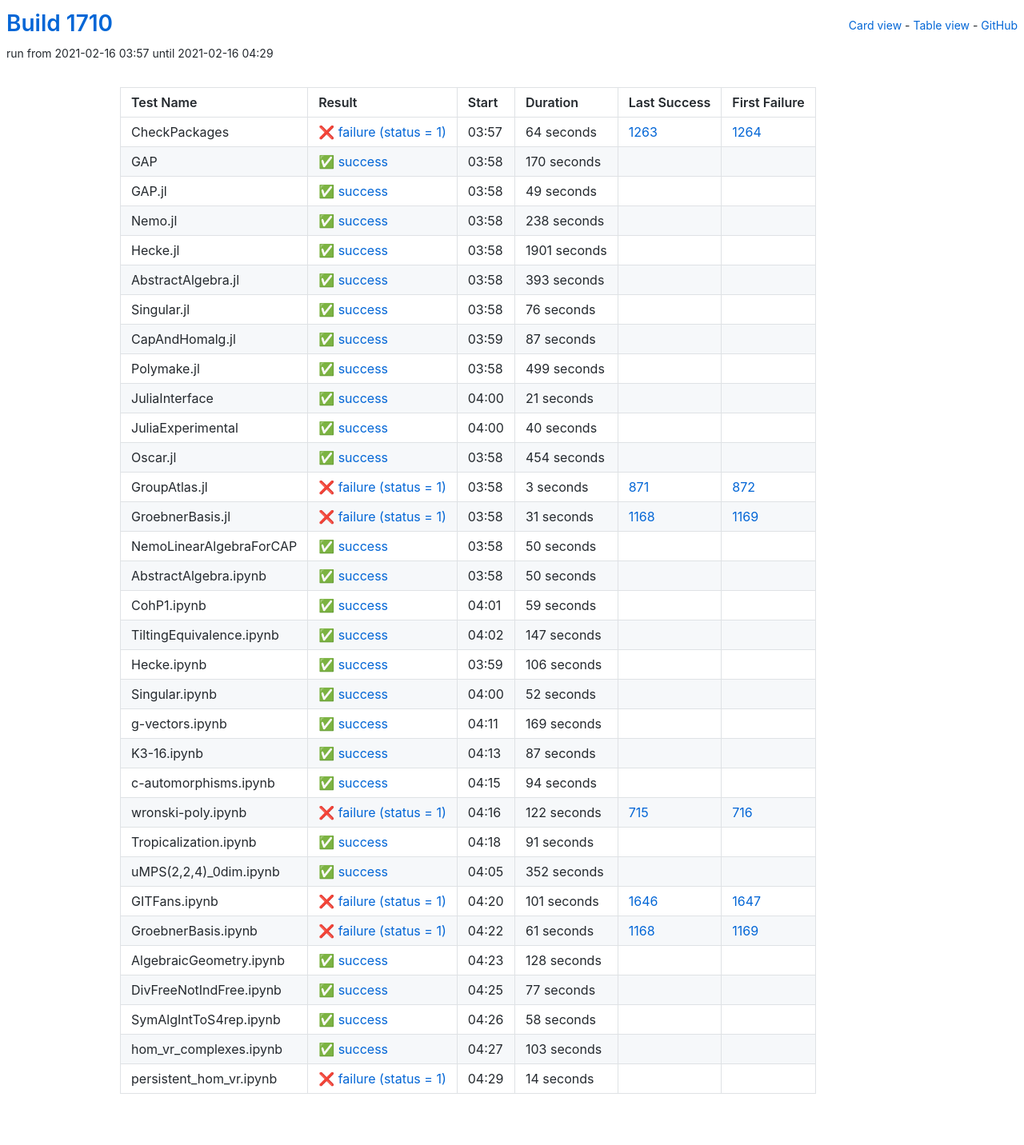
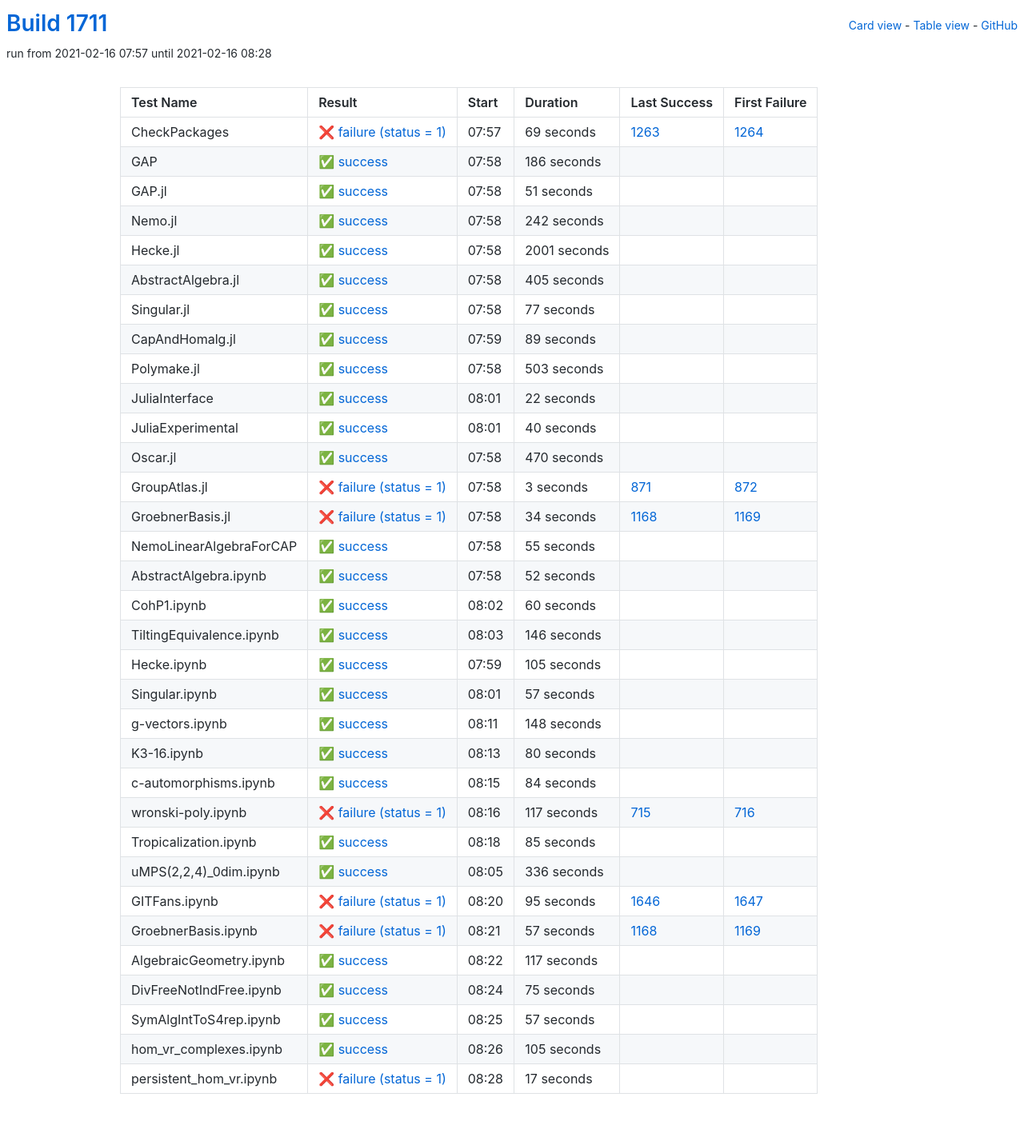
Before and after one commit to oscar-system/oscar-ci-status-stable, a Jekyll site: the page built from table.html, in a window 1280 px wide. Shown: the whole page at 80% size. Built offline with Jekyll 4.4.1, drawn with Linux system fonts in a browser that asks for light colours.

Commit message:
Build #1711

```diff
--- a/_data/ci.yml
+++ b/_data/ci.yml
@@ -1,6 +1,6 @@
 ---
-build: 1710
-build_url: https://oscarci.mathematik.uni-kl.de/job/oscar-stable/1710/
+build: 1711
+build_url: https://oscarci.mathematik.uni-kl.de/job/oscar-stable/1711/
 job: oscar-stable
 organization: oscar-system
 repo: oscar-ci-status-stable
@@ -8,128 +8,128 @@ repourl: https://github.com/oscar-system/oscar-ci-status-stable
 tests:
 - name: CheckPackages
   id: checkpackages
-  log: https://oscarci.mathematik.uni-kl.de/job/oscar-stable/1710/artifact/logs/build-1710/CheckPackages.log
-  start: 2021-02-16 03:57
+  log: https://oscarci.mathematik.uni-kl.de/job/oscar-stable/1711/artifact/logs/build-1711/CheckPackages.log
+  start: 2021-02-16 07:57
   success: false
   exitcode: 1
   status: failure
-  duration: 64
+  duration: 69
   last_success: 1263
   last_success_url: https://oscarci.mathematik.uni-kl.de/job/oscar-stable/1263/
   first_failure: 1264
   first_failure_url: https://oscarci.mathematik.uni-kl.de/job/oscar-stable/1264/
 - name: GAP
   id: gap
-  log: https://oscarci.mathematik.uni-kl.de/job/oscar-stable/1710/artifact/logs/build-1710/GAP.log
-  start: 2021-02-16 03:58
+  log: https://oscarci.mathematik.uni-kl.de/job/oscar-stable/1711/artifact/logs/build-1711/GAP.log
+  start: 2021-02-16 07:58
   success: true
   exitcode: 0
   status: success
-  duration: 170
+  duration: 186
   last_success: false
   last_success_url:
   first_failure: false
   first_failure_url:
 - name: GAP.jl
   id: gap-jl
-  log: https://oscarci.mathematik.uni-kl.de/job/oscar-stable/1710/artifact/logs/build-1710/GAP.jl.log
-  start: 2021-02-16 03:58
+  log: https://oscarci.mathematik.uni-kl.de/job/oscar-stable/1711/artifact/logs/build-1711/GAP.jl.log
+  start: 2021-02-16 07:58
   success: true
   exitcode: 0
   status: success
-  duration: 49
+  duration: 51
   last_success: false
   last_success_url:
   first_failure: false
   first_failure_url:
 - name: Nemo.jl
   id: nemo-jl
-  log: https://oscarci.mathematik.uni-kl.de/job/oscar-stable/1710/artifact/logs/build-1710/Nemo.jl.log
-  start: 2021-02-16 03:58
+  log: https://oscarci.mathematik.uni-kl.de/job/oscar-stable/1711/artifact/logs/build-1711/Nemo.jl.log
+  start: 2021-02-16 07:58
   success: true
   exitcode: 0
   status: success
-  duration: 238
+  duration: 242
   last_success: false
   last_success_url:
   first_failure: false
   first_failure_url:
 - name: Hecke.jl
   id: hecke-jl
-  log: https://oscarci.mathematik.uni-kl.de/job/oscar-stable/1710/artifact/logs/build-1710/Hecke.jl.log
-  start: 2021-02-16 03:58
+  log: https://oscarci.mathematik.uni-kl.de/job/oscar-stable/1711/artifact/logs/build-1711/Hecke.jl.log
+  start: 2021-02-16 07:58
   success: true
   exitcode: 0
   status: success
-  duration: 1901
+  duration: 2001
   last_success: false
   last_success_url:
   first_failure: false
   first_failure_url:
 - name: AbstractAlgebra.jl
   id: abstractalgebra-jl
-  log: https://oscarci.mathematik.uni-kl.de/job/oscar-stable/1710/artifact/logs/build-1710/AbstractAlgebra.jl.log
-  start: 2021-02-16 03:58
+  log: https://oscarci.mathematik.uni-kl.de/job/oscar-stable/1711/artifact/logs/build-1711/AbstractAlgebra.jl.log
+  start: 2021-02-16 07:58
   success: true
   exitcode: 0
   status: success
-  duration: 393
+  duration: 405
   last_success: false
   last_success_url:
   first_failure: false
   first_failure_url:
 - name: Singular.jl
   id: singular-jl
-  log: https://oscarci.mathematik.uni-kl.de/job/oscar-stable/1710/artifact/logs/build-1710/Singular.jl.log
-  start: 2021-02-16 03:58
+  log: https://oscarci.mathematik.uni-kl.de/job/oscar-stable/1711/artifact/logs/build-1711/Singular.jl.log
+  start: 2021-02-16 07:58
   success: true
   exitcode: 0
   status: success
-  duration: 76
+  duration: 77
   last_success: false
   last_success_url:
   first_failure: false
   first_failure_url:
 - name: CapAndHomalg.jl
   id: capandhomalg-jl
-  log: https://oscarci.mathematik.uni-kl.de/job/oscar-stable/1710/artifact/logs/build-1710/CapAndHomalg.jl.log
-  start: 2021-02-16 03:59
+  log: https://oscarci.mathematik.uni-kl.de/job/oscar-stable/1711/artifact/logs/build-1711/CapAndHomalg.jl.log
+  start: 2021-02-16 07:59
   success: true
   exitcode: 0
   status: success
-  duration: 87
+  duration: 89
   last_success: false
   last_success_url:
   first_failure: false
   first_failure_url:
 - name: Polymake.jl
   id: polymake-jl
-  log: https://oscarci.mathematik.uni-kl.de/job/oscar-stable/1710/artifact/logs/build-1710/Polymake.jl.log
-  start: 2021-02-16 03:58
+  log: https://oscarci.mathematik.uni-kl.de/job/oscar-stable/1711/artifact/logs/build-1711/Polymake.jl.log
+  start: 2021-02-16 07:58
   success: true
   exitcode: 0
   status: success
-  duration: 499
+  duration: 503
   last_success: false
   last_success_url:
   first_failure: false
   first_failure_url:
 - name: JuliaInterface
   id: juliainterface
-  log: https://oscarci.mathematik.uni-kl.de/job/oscar-stable/1710/artifact/logs/build-1710/JuliaInterface.log
-  start: 2021-02-16 04:00
+  log: https://oscarci.mathematik.uni-kl.de/job/oscar-stable/1711/artifact/logs/build-1711/JuliaInterface.log
+  start: 2021-02-16 08:01
   success: true
   exitcode: 0
   status: success
-  duration: 21
+  duration: 22
   last_success: false
   last_success_url:
   first_failure: false
   first_failure_url:
 - name: JuliaExperimental
   id: juliaexperimental
-  log: https://oscarci.mathematik.uni-kl.de/job/oscar-stable/1710/artifact/logs/build-1710/JuliaExperimental.log
-  start: 2021-02-16 04:00
+  log: https://oscarci.mathematik.uni-kl.de/job/oscar-stable/1711/artifact/logs/build-1711/JuliaExperimental.log
+  start: 2021-02-16 08:01
   success: true
   exitcode: 0
   status: success
@@ -140,20 +140,20 @@ tests:
   first_failure_url:
 - name: Oscar.jl
   id: oscar-jl
-  log: https://oscarci.mathematik.uni-kl.de/job/oscar-stable/1710/artifact/logs/build-1710/Oscar.jl.log
-  start: 2021-02-16 03:58
+  log: https://oscarci.mathematik.uni-kl.de/job/oscar-stable/1711/artifact/logs/build-1711/Oscar.jl.log
+  start: 2021-02-16 07:58
   success: true
   exitcode: 0
   status: success
-  duration: 454
+  duration: 470
   last_success: false
   last_success_url:
   first_failure: false
   first_failure_url:
 - name: GroupAtlas.jl
   id: groupatlas-jl
-  log: https://oscarci.mathematik.uni-kl.de/job/oscar-stable/1710/artifact/logs/build-1710/GroupAtlas.jl.log
-  start: 2021-02-16 03:58
+  log: https://oscarci.mathematik.uni-kl.de/job/oscar-stable/1711/artifact/logs/build-1711/GroupAtlas.jl.log
+  start: 2021-02-16 07:58
   success: false
   exitcode: 1
   status: failure
@@ -164,80 +164,32 @@ tests:
   first_failure_url: https://oscarci.mathematik.uni-kl.de/job/oscar-stable/872/
 - name: GroebnerBasis.jl
   id: groebnerbasis-jl
-  log: https://oscarci.mathematik.uni-kl.de/job/oscar-stable/1710/artifact/logs/build-1710/GroebnerBasis.jl.log
-  start: 2021-02-16 03:58
+  log: https://oscarci.mathematik.uni-kl.de/job/oscar-stable/1711/artifact/logs/build-1711/GroebnerBasis.jl.log
+  start: 2021-02-16 07:58
   success: false
   exitcode: 1
   status: failure
-  duration: 31
+  duration: 34
   last_success: 1168
   last_success_url: https://oscarci.mathematik.uni-kl.de/job/oscar-stable/1168/
   first_failure: 1169
   first_failure_url: https://oscarci.mathematik.uni-kl.de/job/oscar-stable/1169/
 - name: NemoLinearAlgebraForCAP
   id: nemolinearalgebraforcap
-  log: https://oscarci.mathematik.uni-kl.de/job/oscar-stable/1710/artifact/logs/build-1710/NemoLinearAlgebraForCAP.log
-  start: 2021-02-16 03:58
+  log: https://oscarci.mathematik.uni-kl.de/job/oscar-stable/1711/artifact/logs/build-1711/NemoLinearAlgebraForCAP.log
+  start: 2021-02-16 07:58
   success: true
   exitcode: 0
   status: success
-  duration: 50
+  duration: 55
   last_success: false
   last_success_url:
   first_failure: false
   first_failure_url:
 - name: AbstractAlgebra.ipynb
   id: abstractalgebra-ipynb
-  log: https://oscarci.mathematik.uni-kl.de/job/oscar-stable/1710/artifact/logs/build-1710/AbstractAlgebra.ipynb.log
-  start: 2021-02-16 03:58
-  success: true
-  exitcode: 0
-  status: success
-  duration: 50
-  last_success: false
-  last_success_url:
-  first_failure: false
-  first_failure_url:
-- name: CohP1.ipynb
-  id: cohp1-ipynb
-  log: https://oscarci.mathematik.uni-kl.de/job/oscar-stable/1710/artifact/logs/build-1710/CohP1.ipynb.log
-  start: 2021-02-16 04:01
-  success: true
-  exitcode: 0
-  status: success
-  duration: 59
-  last_success: false
-  last_success_url:
-  first_failure: false
-  first_failure_url:
-- name: TiltingEquivalence.ipynb
-  id: tiltingequivalence-ipynb
-  log: https://oscarci.mathematik.uni-kl.de/job/oscar-stable/1710/artifact/logs/build-1710/TiltingEquivalence.ipynb.log
-  start: 2021-02-16 04:02
-  success: true
-  exitcode: 0
-  status: success
-  duration: 147
-  last_success: false
-  last_success_url:
-  first_failure: false
-  first_failure_url:
-- name: Hecke.ipynb
-  id: hecke-ipynb
-  log: https://oscarci.mathematik.uni-kl.de/job/oscar-stable/1710/artifact/logs/build-1710/Hecke.ipynb.log
-  start: 2021-02-16 03:59
-  success: true
-  exitcode: 0
-  status: success
-  duration: 106
-  last_success: false
-  last_success_url:
-  first_failure: false
-  first_failure_url:
-- name: Singular.ipynb
-  id: singular-ipynb
-  log: https://oscarci.mathematik.uni-kl.de/job/oscar-stable/1710/artifact/logs/build-1710/Singular.ipynb.log
-  start: 2021-02-16 04:00
+  log: https://oscarci.mathematik.uni-kl.de/job/oscar-stable/1711/artifact/logs/build-1711/AbstractAlgebra.ipynb.log
+  start: 2021-02-16 07:58
   success: true
   exitcode: 0
   status: success
@@ -246,158 +198,206 @@ tests:
   last_success_url:
   first_failure: false
   first_failure_url:
-- name: g-vectors.ipynb
-  id: g-vectors-ipynb
-  log: https://oscarci.mathematik.uni-kl.de/job/oscar-stable/1710/artifact/logs/build-1710/g-vectors.ipynb.log
-  start: 2021-02-16 04:11
+- name: CohP1.ipynb
+  id: cohp1-ipynb
+  log: https://oscarci.mathematik.uni-kl.de/job/oscar-stable/1711/artifact/logs/build-1711/CohP1.ipynb.log
+  start: 2021-02-16 08:02
   success: true
   exitcode: 0
   status: success
-  duration: 169
+  duration: 60
+  last_success: false
+  last_success_url:
+  first_failure: false
+  first_failure_url:
+- name: TiltingEquivalence.ipynb
+  id: tiltingequivalence-ipynb
+  log: https://oscarci.mathematik.uni-kl.de/job/oscar-stable/1711/artifact/logs/build-1711/TiltingEquivalence.ipynb.log
+  start: 2021-02-16 08:03
+  success: true
+  exitcode: 0
+  status: success
+  duration: 146
+  last_success: false
+  last_success_url:
+  first_failure: false
+  first_failure_url:
+- name: Hecke.ipynb
+  id: hecke-ipynb
+  log: https://oscarci.mathematik.uni-kl.de/job/oscar-stable/1711/artifact/logs/build-1711/Hecke.ipynb.log
+  start: 2021-02-16 07:59
+  success: true
+  exitcode: 0
+  status: success
+  duration: 105
+  last_success: false
+  last_success_url:
+  first_failure: false
+  first_failure_url:
+- name: Singular.ipynb
+  id: singular-ipynb
+  log: https://oscarci.mathematik.uni-kl.de/job/oscar-stable/1711/artifact/logs/build-1711/Singular.ipynb.log
+  start: 2021-02-16 08:01
+  success: true
+  exitcode: 0
+  status: success
+  duration: 57
+  last_success: false
+  last_success_url:
+  first_failure: false
+  first_failure_url:
+- name: g-vectors.ipynb
+  id: g-vectors-ipynb
+  log: https://oscarci.mathematik.uni-kl.de/job/oscar-stable/1711/artifact/logs/build-1711/g-vectors.ipynb.log
+  start: 2021-02-16 08:11
+  success: true
+  exitcode: 0
+  status: success
+  duration: 148
   last_success: false
   last_success_url:
   first_failure: false
   first_failure_url:
 - name: K3-16.ipynb
   id: k3-16-ipynb
-  log: https://oscarci.mathematik.uni-kl.de/job/oscar-stable/1710/artifact/logs/build-1710/K3-16.ipynb.log
-  start: 2021-02-16 04:13
+  log: https://oscarci.mathematik.uni-kl.de/job/oscar-stable/1711/artifact/logs/build-1711/K3-16.ipynb.log
+  start: 2021-02-16 08:13
   success: true
   exitcode: 0
   status: success
-  duration: 87
+  duration: 80
   last_success: false
   last_success_url:
   first_failure: false
   first_failure_url:
 - name: c-automorphisms.ipynb
   id: c-automorphisms-ipynb
-  log: https://oscarci.mathematik.uni-kl.de/job/oscar-stable/1710/artifact/logs/build-1710/c-automorphisms.ipynb.log
-  start: 2021-02-16 04:15
+  log: https://oscarci.mathematik.uni-kl.de/job/oscar-stable/1711/artifact/logs/build-1711/c-automorphisms.ipynb.log
+  start: 2021-02-16 08:15
   success: true
   exitcode: 0
   status: success
-  duration: 94
+  duration: 84
   last_success: false
   last_success_url:
   first_failure: false
   first_failure_url:
 - name: wronski-poly.ipynb
   id: wronski-poly-ipynb
-  log: https://oscarci.mathematik.uni-kl.de/job/oscar-stable/1710/artifact/logs/build-1710/wronski-poly.ipynb.log
-  start: 2021-02-16 04:16
+  log: https://oscarci.mathematik.uni-kl.de/job/oscar-stable/1711/artifact/logs/build-1711/wronski-poly.ipynb.log
+  start: 2021-02-16 08:16
   success: false
   exitcode: 1
   status: failure
-  duration: 122
+  duration: 117
   last_success: 715
   last_success_url: https://oscarci.mathematik.uni-kl.de/job/oscar-stable/715/
   first_failure: 716
   first_failure_url: https://oscarci.mathematik.uni-kl.de/job/oscar-stable/716/
 - name: Tropicalization.ipynb
   id: tropicalization-ipynb
-  log: https://oscarci.mathematik.uni-kl.de/job/oscar-stable/1710/artifact/logs/build-1710/Tropicalization.ipynb.log
-  start: 2021-02-16 04:18
+  log: https://oscarci.mathematik.uni-kl.de/job/oscar-stable/1711/artifact/logs/build-1711/Tropicalization.ipynb.log
+  start: 2021-02-16 08:18
   success: true
   exitcode: 0
   status: success
-  duration: 91
+  duration: 85
   last_success: false
   last_success_url:
   first_failure: false
   first_failure_url:
 - name: uMPS(2,2,4)_0dim.ipynb
   id: umps-2-2-4-0dim-ipynb
-  log: https://oscarci.mathematik.uni-kl.de/job/oscar-stable/1710/artifact/logs/build-1710/uMPS-2-2-4-_0dim.ipynb.log
-  start: 2021-02-16 04:05
+  log: https://oscarci.mathematik.uni-kl.de/job/oscar-stable/1711/artifact/logs/build-1711/uMPS-2-2-4-_0dim.ipynb.log
+  start: 2021-02-16 08:05
   success: true
   exitcode: 0
   status: success
-  duration: 352
+  duration: 336
   last_success: false
   last_success_url:
   first_failure: false
   first_failure_url:
 - name: GITFans.ipynb
   id: gitfans-ipynb
-  log: https://oscarci.mathematik.uni-kl.de/job/oscar-stable/1710/artifact/logs/build-1710/GITFans.ipynb.log
-  start: 2021-02-16 04:20
+  log: https://oscarci.mathematik.uni-kl.de/job/oscar-stable/1711/artifact/logs/build-1711/GITFans.ipynb.log
+  start: 2021-02-16 08:20
   success: false
   exitcode: 1
   status: failure
-  duration: 101
+  duration: 95
   last_success: 1646
   last_success_url: https://oscarci.mathematik.uni-kl.de/job/oscar-stable/1646/
   first_failure: 1647
   first_failure_url: https://oscarci.mathematik.uni-kl.de/job/oscar-stable/1647/
 - name: GroebnerBasis.ipynb
   id: groebnerbasis-ipynb
-  log: https://oscarci.mathematik.uni-kl.de/job/oscar-stable/1710/artifact/logs/build-1710/GroebnerBasis.ipynb.log
-  start: 2021-02-16 04:22
+  log: https://oscarci.mathematik.uni-kl.de/job/oscar-stable/1711/artifact/logs/build-1711/GroebnerBasis.ipynb.log
+  start: 2021-02-16 08:21
   success: false
   exitcode: 1
   status: failure
-  duration: 61
+  duration: 57
   last_success: 1168
   last_success_url: https://oscarci.mathematik.uni-kl.de/job/oscar-stable/1168/
   first_failure: 1169
   first_failure_url: https://oscarci.mathematik.uni-kl.de/job/oscar-stable/1169/
 - name: AlgebraicGeometry.ipynb
   id: algebraicgeometry-ipynb
-  log: https://oscarci.mathematik.uni-kl.de/job/oscar-stable/1710/artifact/logs/build-1710/AlgebraicGeometry.ipynb.log
-  start: 2021-02-16 04:23
+  log: https://oscarci.mathematik.uni-kl.de/job/oscar-stable/1711/artifact/logs/build-1711/AlgebraicGeometry.ipynb.log
+  start: 2021-02-16 08:22
   success: true
   exitcode: 0
   status: success
-  duration: 128
+  duration: 117
   last_success: false
   last_success_url:
   first_failure: false
   first_failure_url:
 - name: DivFreeNotIndFree.ipynb
   id: divfreenotindfree-ipynb
-  log: https://oscarci.mathematik.uni-kl.de/job/oscar-stable/1710/artifact/logs/build-1710/DivFreeNotIndFree.ipynb.log
-  start: 2021-02-16 04:25
+  log: https://oscarci.mathematik.uni-kl.de/job/oscar-stable/1711/artifact/logs/build-1711/DivFreeNotIndFree.ipynb.log
+  start: 2021-02-16 08:24
   success: true
   exitcode: 0
   status: success
-  duration: 77
+  duration: 75
   last_success: false
   last_success_url:
   first_failure: false
   first_failure_url:
 - name: SymAlgIntToS4rep.ipynb
   id: symalginttos4rep-ipynb
-  log: https://oscarci.mathematik.uni-kl.de/job/oscar-stable/1710/artifact/logs/build-1710/SymAlgIntToS4rep.ipynb.log
-  start: 2021-02-16 04:26
+  log: https://oscarci.mathematik.uni-kl.de/job/oscar-stable/1711/artifact/logs/build-1711/SymAlgIntToS4rep.ipynb.log
+  start: 2021-02-16 08:25
   success: true
   exitcode: 0
   status: success
-  duration: 58
+  duration: 57
   last_success: false
   last_success_url:
   first_failure: false
   first_failure_url:
 - name: hom_vr_complexes.ipynb
   id: hom-vr-complexes-ipynb
-  log: https://oscarci.mathematik.uni-kl.de/job/oscar-stable/1710/artifact/logs/build-1710/hom_vr_complexes.ipynb.log
-  start: 2021-02-16 04:27
+  log: https://oscarci.mathematik.uni-kl.de/job/oscar-stable/1711/artifact/logs/build-1711/hom_vr_complexes.ipynb.log
+  start: 2021-02-16 08:26
   success: true
   exitcode: 0
   status: success
-  duration: 103
+  duration: 105
   last_success: false
   last_success_url:
   first_failure: false
   first_failure_url:
 - name: persistent_hom_vr.ipynb
   id: persistent-hom-vr-ipynb
-  log: https://oscarci.mathematik.uni-kl.de/job/oscar-stable/1710/artifact/logs/build-1710/persistent_hom_vr.ipynb.log
-  start: 2021-02-16 04:29
+  log: https://oscarci.mathematik.uni-kl.de/job/oscar-stable/1711/artifact/logs/build-1711/persistent_hom_vr.ipynb.log
+  start: 2021-02-16 08:28
   success: false
   exitcode: 1
   status: failure
-  duration: 14
+  duration: 17
   last_success: false
   last_success_url:
   first_failure: false
```
Also changed, not shown: README.md.
